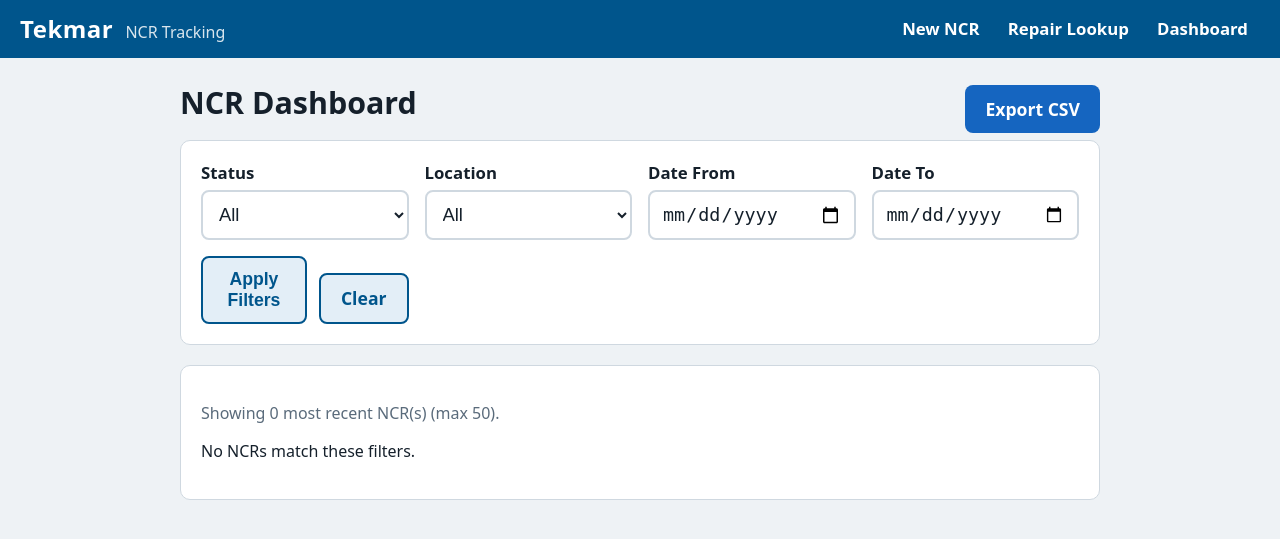
After one commit to Jaopaulo6/Work, a Flask app: page /dashboard in a window 1280 px wide. The commit adds this page. Shown: the top 539 px of the page. Run offline with Flask 3, Linux system fonts and the light colour scheme; data comes from the database, SQL or seed files in the repository; data that the repository does not hold is empty.

Commit message:
Step 5: dashboard, read-only detail, and CSV export
- app.py: /dashboard (status/location/date filters, last 50),
  /ncr/<ncr_number> read-only detail, /export/csv flattened download
- database.py: get_dashboard_ncrs (filtered, with line counts),
  FLATTENED_QUERY + get_export_rows matching the brief's Power BI view
- dashboard.html: filter form + sortable table linking to detail
- detail.html: full operator report + repair record, read-only
- base.html: Dashboard nav link; style.css: dashboard table styles
- CSV writes a dated download AND export/ncr_export.csv on disk for a
  timed Power BI pickup (Option A)
- Verified: filters (status/location/date), detail 200, CSV has 23
  flattened columns, one row per line item, disk copy == download

https://claude.ai/code/session_01AtFPjXEap2QbiijJaZfLjX

```diff
--- a/ncr_system/app.py
+++ b/ncr_system/app.py
@@ -12,8 +12,13 @@ Routes implemented in Step 2:
     GET  /success/<ncr_number> -> confirmation + (later) printable slip
 """
 
+import csv
+import io
+import os
+from datetime import date
+
 from flask import (
-    Flask, render_template, request, redirect, url_for, abort
+    Flask, render_template, request, redirect, url_for, abort, Response
 )
 
 import database as db
@@ -208,6 +213,97 @@ def repair_submit(ncr_number):
     return redirect(url_for("repair_detail", ncr_number=ncr_number))
 
 
+# ---------------------------------------------------------------------------
+# Dashboard + detail + CSV export (Phase 2)
+# ---------------------------------------------------------------------------
+
+@app.route("/dashboard")
+def dashboard():
+    status = _clean(request.args.get("status"))
+    location_code = _clean(request.args.get("location_code"))
+    date_from = _clean(request.args.get("date_from"))
+    date_to = _clean(request.args.get("date_to"))
+
+    conn = db.get_connection()
+    try:
+        ncrs = db.get_dashboard_ncrs(
+            conn, status=status, location_code=location_code,
+            date_from=date_from, date_to=date_to,
+        )
+        locations = db.get_locations(conn)
+    finally:
+        conn.close()
+
+    return render_template(
+        "dashboard.html",
+        ncrs=ncrs,
+        locations=locations,
+        statuses=["Open", "In Repair", "Closed"],
+        # Echo filters back so the form stays populated.
+        f_status=status, f_location=location_code,
+        f_date_from=date_from, f_date_to=date_to,
+    )
+
+
+@app.route("/ncr/<ncr_number>")
+def ncr_detail(ncr_number):
+    """Read-only detail view for one NCR (operator report + repair record)."""
+    conn = db.get_connection()
+    try:
+        ncr = db.get_ncr_by_number(conn, ncr_number)
+        if ncr is None:
+            abort(404)
+        line_items = db.get_line_items(conn, ncr["ncr_id"])
+        repair = db.get_repair(conn, ncr["ncr_id"])
+        return render_template(
+            "detail.html", ncr=ncr, line_items=line_items, repair=repair,
+        )
+    finally:
+        conn.close()
+
+
+@app.route("/export/csv")
+def export_csv():
+    """Stream the flattened NCR export as a CSV download. Also writes a copy to
+    export/ncr_export.csv so a scheduled Power BI pickup can read it from disk."""
+    conn = db.get_connection()
+    try:
+        rows = db.get_export_rows(conn)
+    finally:
+        conn.close()
+
+    # Column order = the flattened query's select list.
+    headers = [
+        "ncr_number", "date_created", "shop_order", "qty_affected",
+        "operator_init", "notes", "bin_number", "status",
+        "location_description", "source_description",
+        "component_number", "designator", "quantity", "nc_code", "nc_description",
+        "cal_err_code", "repair_date", "technician_init",
+        "root_cause_description", "root_cause_notes", "repair_passed",
+        "disposition_description", "production_step",
+    ]
+
+    buf = io.StringIO()
+    writer = csv.writer(buf)
+    writer.writerow(headers)
+    for row in rows:
+        writer.writerow([row[h] for h in headers])
+    csv_text = buf.getvalue()
+
+    # Persist a copy to disk for Option A (timed pickup) in the brief.
+    export_dir = os.path.join(db.BASE_DIR, "export")
+    os.makedirs(export_dir, exist_ok=True)
+    with open(os.path.join(export_dir, "ncr_export.csv"), "w", newline="") as fh:
+        fh.write(csv_text)
+
+    filename = "ncr_export_%s.csv" % date.today().isoformat()
+    return Response(
+        csv_text,
+        mimetype="text/csv",
+        headers={"Content-Disposition": "attachment; filename=%s" % filename},
+    )
+
+
 if __name__ == "__main__":
     # host=0.0.0.0 so other machines on the LAN can reach it.
     app.run(host="0.0.0.0", port=5000, debug=True)
--- a/ncr_system/database.py
+++ b/ncr_system/database.py
@@ -563,6 +563,89 @@ def get_line_items(conn, ncr_id):
 
 
 # ---------------------------------------------------------------------------
+# Dashboard + export (Phase 2)
+# ---------------------------------------------------------------------------
+
+# Flattened one-row-per-line-item view used both for the CSV export and as the
+# canonical Power BI query (matches the brief exactly).
+FLATTENED_QUERY = """
+SELECT
+    n.ncr_number,
+    n.date_created,
+    n.shop_order,
+    n.qty_affected,
+    n.operator_init,
+    n.notes,
+    n.bin_number,
+    n.status,
+    l.location_description,
+    s.source_description,
+    li.component_number,
+    li.designator,
+    li.quantity,
+    li.nc_code,
+    nc.nc_description,
+    li.cal_err_code,
+    r.date_updated         AS repair_date,
+    r.technician_init,
+    rc.root_cause_description,
+    r.root_cause_notes,
+    r.repair_passed,
+    d.disposition_description,
+    r.production_step
+FROM ncr n
+LEFT JOIN ref_location l    ON n.location_code = l.location_code
+LEFT JOIN ref_source s      ON n.source_id = s.source_id
+LEFT JOIN ncr_line_item li  ON n.ncr_id = li.ncr_id
+LEFT JOIN ref_nc_code nc    ON li.nc_code = nc.nc_code
+LEFT JOIN ncr_repair r      ON n.ncr_id = r.ncr_id
+LEFT JOIN ref_root_cause rc ON r.root_cause_id = rc.root_cause_id
+LEFT JOIN ref_disposition d ON r.disposition_code = d.disposition_code
+ORDER BY n.date_created DESC, n.ncr_number DESC
+"""
+
+
+def get_export_rows(conn):
+    """Return all rows of the flattened view (one row per line item) for CSV
+    export / Power BI."""
+    return conn.execute(FLATTENED_QUERY).fetchall()
+
+
+def get_dashboard_ncrs(conn, status=None, location_code=None,
+                       date_from=None, date_to=None, limit=50):
+    """Return up to `limit` NCR headers (most recent first) matching the
+    optional filters, with line-item and component counts per NCR."""
+    where = []
+    params = []
+    if status:
+        where.append("n.status = ?")
+        params.append(status)
+    if location_code:
+        where.append("n.location_code = ?")
+        params.append(location_code)
+    if date_from:
+        where.append("n.date_created >= ?")
+        params.append(date_from)
+    if date_to:
+        where.append("n.date_created <= ?")
+        params.append(date_to)
+
+    sql = """
+        SELECT n.ncr_number, n.date_created, n.shop_order, n.qty_affected,
+               n.operator_init, n.bin_number, n.status,
+               l.location_description,
+               (SELECT COUNT(*) FROM ncr_line_item li WHERE li.ncr_id = n.ncr_id) AS line_count
+        FROM ncr n
+        LEFT JOIN ref_location l ON n.location_code = l.location_code
+    """
+    if where:
+        sql += " WHERE " + " AND ".join(where)
+    sql += " ORDER BY n.date_created DESC, CAST(n.ncr_number AS INTEGER) DESC LIMIT ?"
+    params.append(limit)
+    return conn.execute(sql, params).fetchall()
+
+
+# ---------------------------------------------------------------------------
 # Run directly: build + verify
 # ---------------------------------------------------------------------------
 
--- a/ncr_system/static/style.css
+++ b/ncr_system/static/style.css
@@ -290,6 +290,38 @@ textarea:focus {
     margin-bottom: 1rem;
 }
 
+/* ---- Dashboard ---- */
+.dash-head {
+    display: flex;
+    align-items: center;
+    justify-content: space-between;
+    gap: 1rem;
+    flex-wrap: wrap;
+}
+.filter-form {
+    display: grid;
+    grid-template-columns: repeat(auto-fit, minmax(180px, 1fr));
+    gap: 1rem;
+    align-items: end;
+}
+.filter-actions { display: flex; gap: 0.75rem; align-items: end; }
+
+.data-table {
+    width: 100%;
+    border-collapse: collapse;
+    font-size: 1rem;
+}
+.data-table th,
+.data-table td {
+    border: 1px solid var(--line);
+    padding: 0.55rem 0.7rem;
+    text-align: left;
+}
+.data-table th { background: #f3f7fa; font-size: 0.95rem; }
+.data-table tbody tr:nth-child(even) { background: #fafcfd; }
+.data-table a { color: var(--brand); font-weight: 700; text-decoration: none; }
+.data-table a:hover { text-decoration: underline; }
+
 /* ==========================================================================
    Print — the slip prints as a clean half-page bin tag.
    Goal: huge NCR number (written on the bin), plus date/location/bin/parts.
--- a/ncr_system/templates/base.html
+++ b/ncr_system/templates/base.html
@@ -14,7 +14,8 @@
         </div>
         <nav class="site-nav">
             <a href="{{ url_for('operator_form') }}">New NCR</a>
-            <a href="/repair">Repair Lookup</a>
+            <a href="{{ url_for('repair_lookup') }}">Repair Lookup</a>
+            <a href="{{ url_for('dashboard') }}">Dashboard</a>
         </nav>
     </header>
 
--- /dev/null
+++ b/ncr_system/templates/dashboard.html
@@ -0,0 +1,81 @@
+{% extends "base.html" %}
+{% block title %}Dashboard{% endblock %}
+
+{% block content %}
+<div class="dash-head">
+    <h1>NCR Dashboard</h1>
+    <a href="{{ url_for('export_csv') }}" class="btn btn-print">Export CSV</a>
+</div>
+
+<section class="card">
+    <form method="GET" action="{{ url_for('dashboard') }}" class="filter-form">
+        <label class="field">
+            <span class="field-label">Status</span>
+            <select name="status">
+                <option value="">All</option>
+                {% for s in statuses %}
+                <option value="{{ s }}" {{ 'selected' if f_status == s }}>{{ s }}</option>
+                {% endfor %}
+            </select>
+        </label>
+
+        <label class="field">
+            <span class="field-label">Location</span>
+            <select name="location_code">
+                <option value="">All</option>
+                {% for loc in locations %}
+                <option value="{{ loc.location_code }}" {{ 'selected' if f_location == loc.location_code }}>
+                    {{ loc.location_code }} — {{ loc.location_description }}
+                </option>
+                {% endfor %}
+            </select>
+        </label>
+
+        <label class="field">
+            <span class="field-label">Date From</span>
+            <input type="date" name="date_from" value="{{ f_date_from or '' }}">
+        </label>
+
+        <label class="field">
+            <span class="field-label">Date To</span>
+            <input type="date" name="date_to" value="{{ f_date_to or '' }}">
+        </label>
+
+        <div class="filter-actions">
+            <button type="submit" class="btn btn-add">Apply Filters</button>
+            <a href="{{ url_for('dashboard') }}" class="btn btn-new">Clear</a>
+        </div>
+    </form>
+</section>
+
+<section class="card">
+    <p class="muted">Showing {{ ncrs|length }} most recent NCR(s) (max 50).</p>
+    {% if ncrs %}
+    <table class="data-table">
+        <thead>
+            <tr>
+                <th>NCR #</th><th>Date</th><th>Status</th><th>Location</th>
+                <th>Shop Order</th><th>Bin</th><th>Qty</th><th>Operator</th><th>Lines</th>
+            </tr>
+        </thead>
+        <tbody>
+            {% for n in ncrs %}
+            <tr>
+                <td><a href="{{ url_for('ncr_detail', ncr_number=n.ncr_number) }}">{{ n.ncr_number }}</a></td>
+                <td>{{ n.date_created }}</td>
+                <td><span class="status-badge status-{{ n.status | replace(' ', '') | lower }}">{{ n.status }}</span></td>
+                <td>{{ n.location_description or '—' }}</td>
+                <td>{{ n.shop_order or '—' }}</td>
+                <td>{{ n.bin_number or '—' }}</td>
+                <td>{{ n.qty_affected if n.qty_affected is not none else '—' }}</td>
+                <td>{{ n.operator_init }}</td>
+                <td>{{ n.line_count }}</td>
+            </tr>
+            {% endfor %}
+        </tbody>
+    </table>
+    {% else %}
+    <p>No NCRs match these filters.</p>
+    {% endif %}
+</section>
+{% endblock %}
```
Also changed, not shown: ncr_system/templates/detail.html (added, +73 -0 lines).
